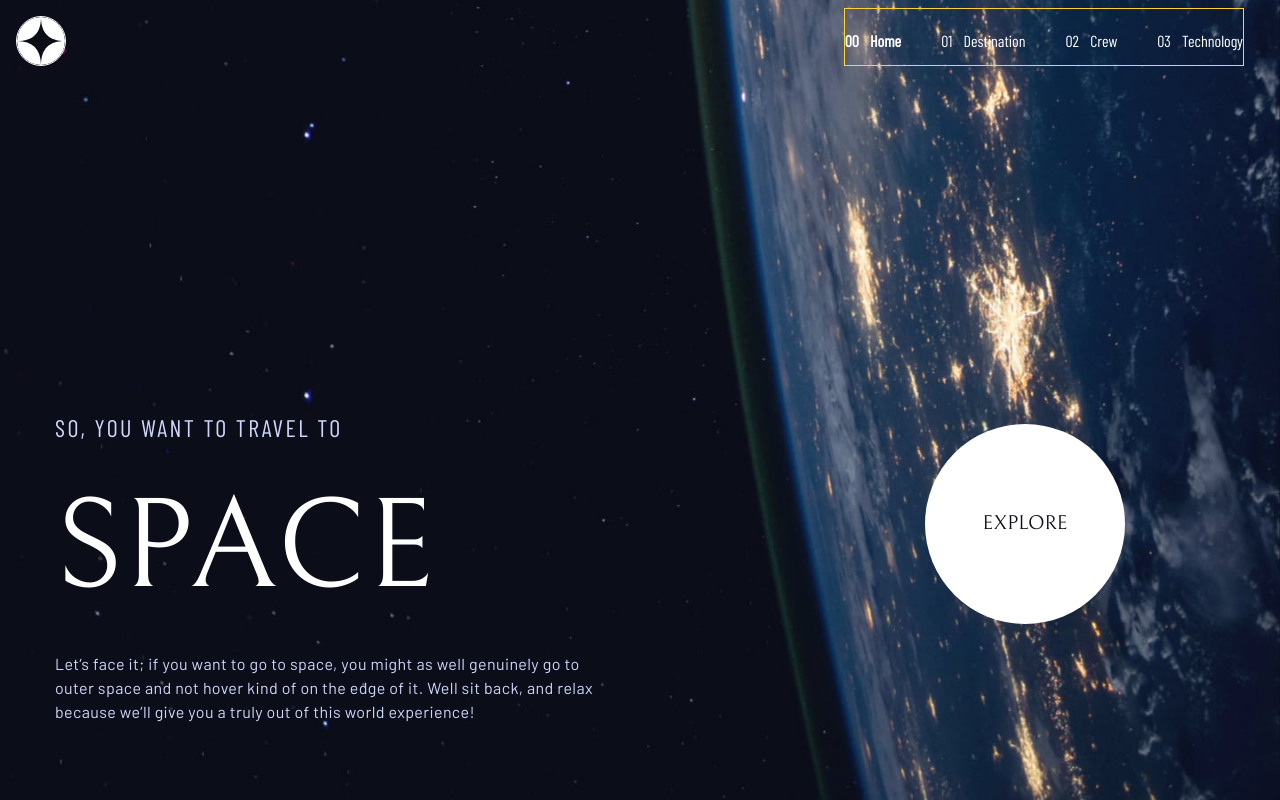
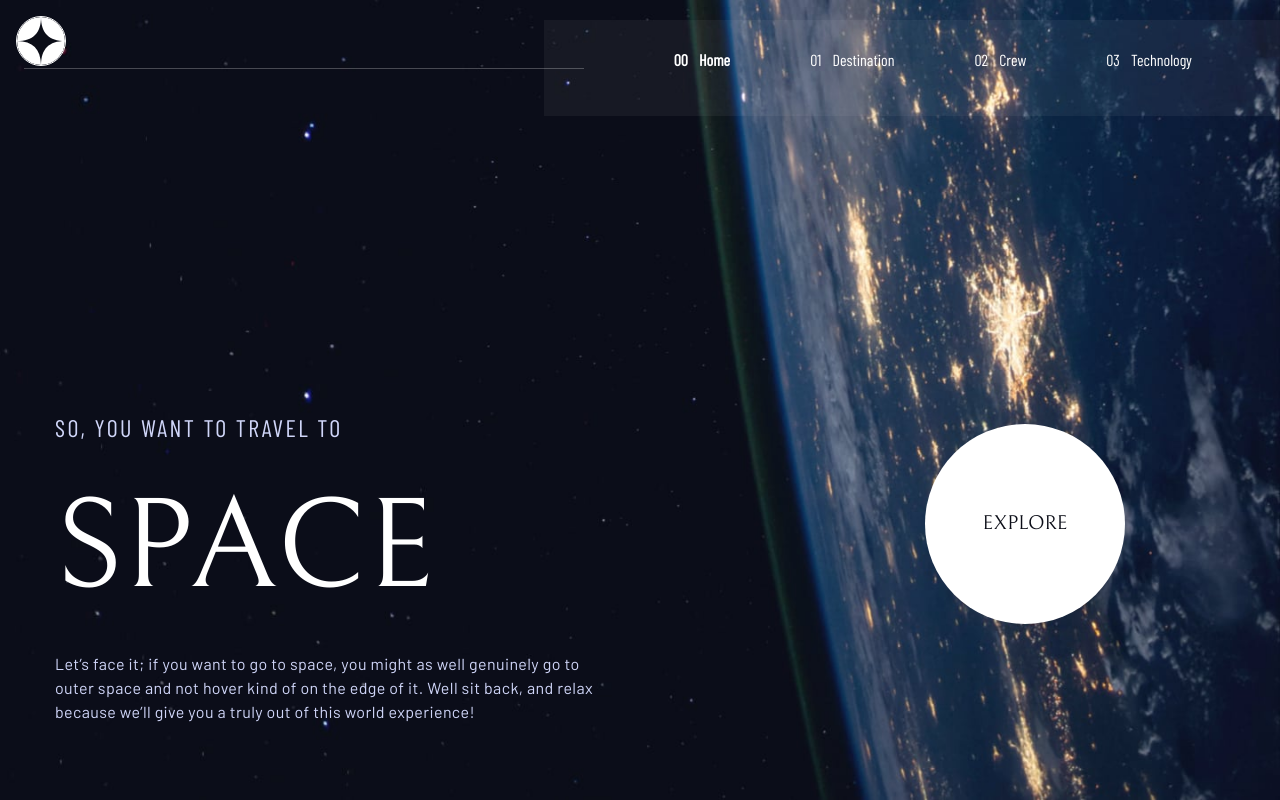
Before and after one commit to kachi-jasperD/space-tourism-website, a React (Vite) app: page / in a window 1280 px wide. Built offline with nearby package versions, Linux system fonts and the light colour scheme.

Commit message:
Navbar background decoration

```diff
--- a/src/pages/NavBar.tsx
+++ b/src/pages/NavBar.tsx
@@ -3,14 +3,16 @@ import logo from "/assets/shared/logo.svg";
 
 const NavBar = () => {
   return (
-    <>
-      <div className="p-2 flex justify-between gap-2 mr-7 font-barlow-condensed">
+    <div className="relative">
+      <div className="p-2 flex justify-between gap-2 mr-20 font-barlow-condensed">
+        {/* site Logo */}
         <img
           src={logo}
           alt="Logo"
           className="border border-white rounded-full mt-2 ml-2"
         />
-        <div className="hidden md:block space-x-10 pt-5 text-white border border-amber-300 ">
+        {/* nav links always on top */}
+        <div className="hidden md:block space-x-20  pt-5 text-white place relative top-5 z-10">
           <Link to="/" className="[&.active]:font-bold">
             <span className="mr-2">00</span> Home
           </Link>
@@ -25,7 +27,12 @@ const NavBar = () => {
           </Link>
         </div>
       </div>
-    </>
+      {/* background decoration */}
+      <div className="flex justify-end items-center absolute top-5 right-0 z-0">
+        <div className="lg:w-[560px] border-t border-white/25 relative left-10"></div>
+        <div className="lg:w-[736px] h-[96px] bg-white/5"></div>
+      </div>
+    </div>
   );
 };
 export default NavBar;
```
